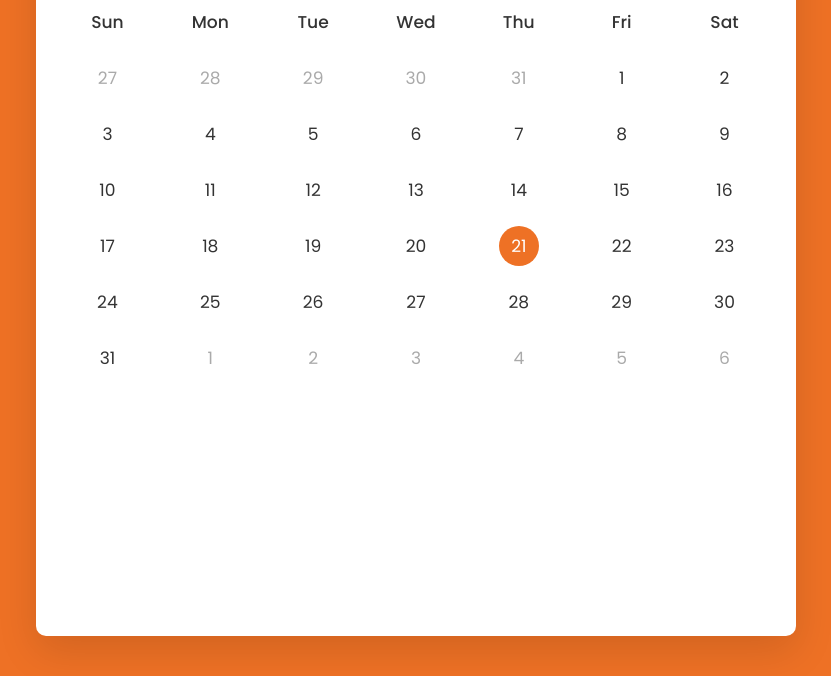
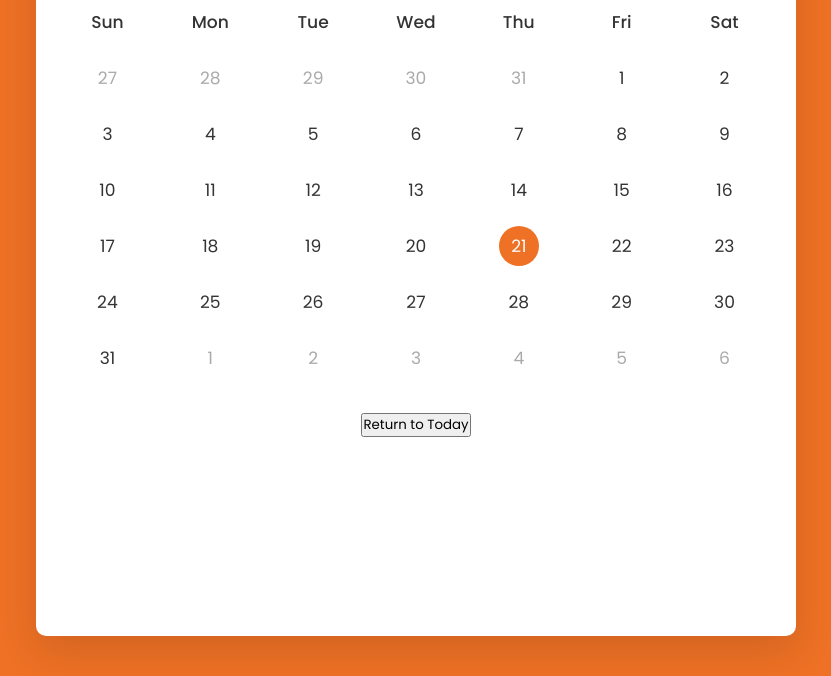
Before and after one commit to DanielNTX/orange_calendar, a plain HTML site: page index.html in a window 1280 px wide. Shown: the part 124-800 px from the top of the page, without its empty margins (224-1055 px from the left). Drawn offline with nearby package versions, Linux system fonts and the light colour scheme.

Commit message:
Add Return to Today button

```diff
--- a/index.html
+++ b/index.html
@@ -30,7 +30,7 @@
         </ul>
         <ul class="days"></ul>
       </div>
+<center><button onclick="location.reload();">Return to Today</button></center>
     </div>
-
   </body>
 </html>
```
